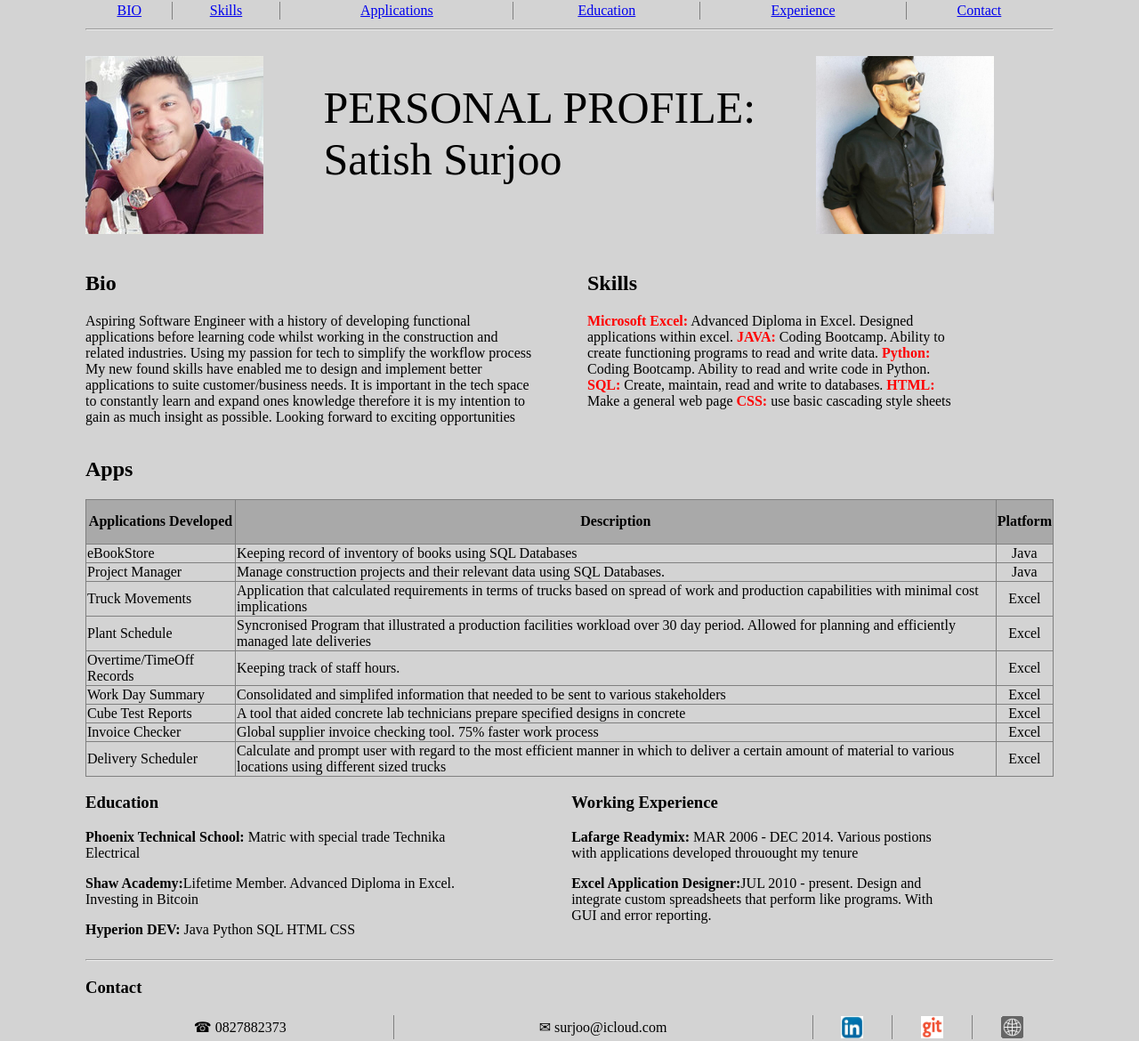
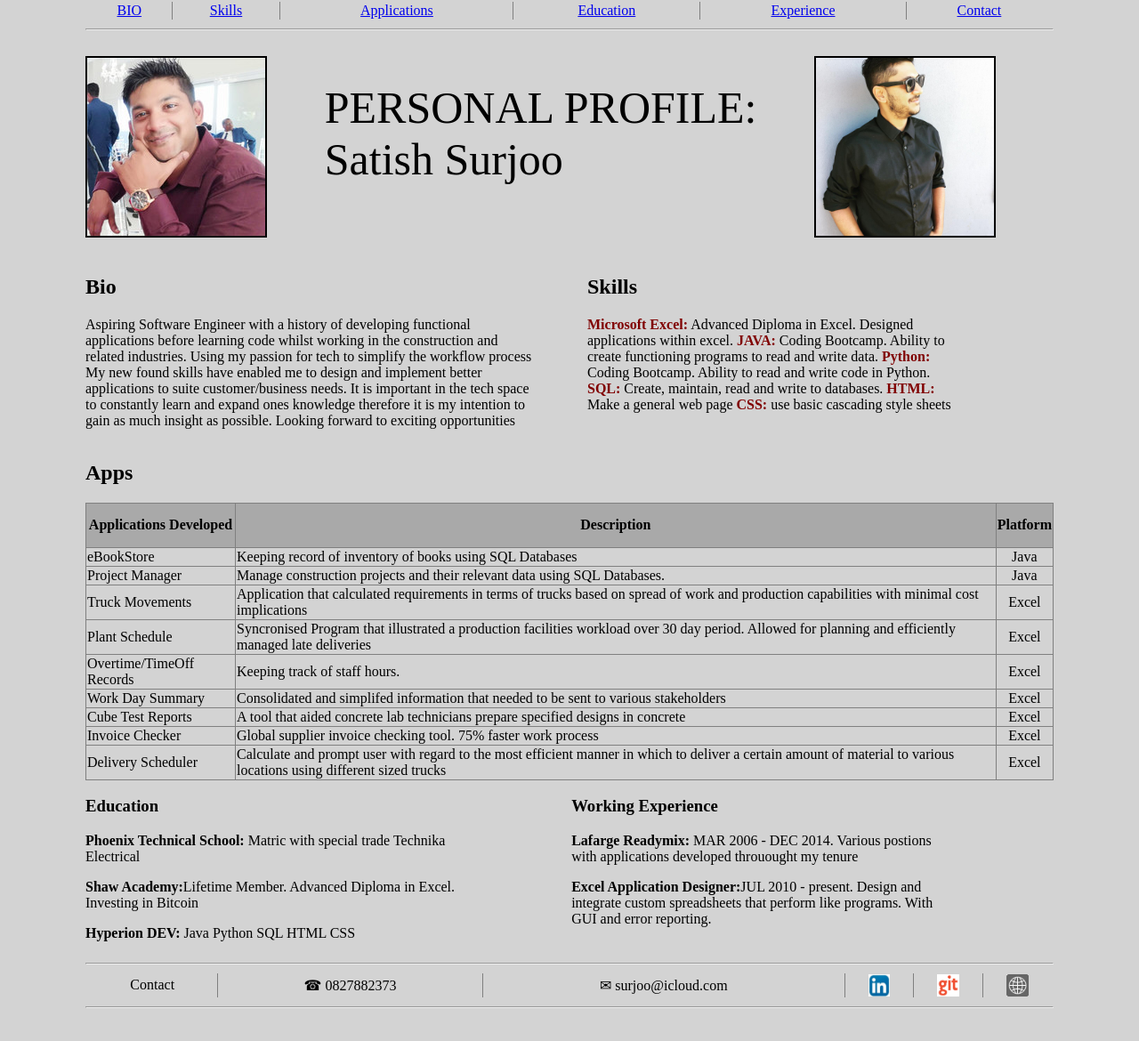
Before and after one commit to SS247/Satish_Surjoo_CV, a plain HTML site: page index.html in a window 1280 px wide. Shown: the whole page at 89% size. After the commit the page ends 1141 px from the top, so only its background shows below. Drawn offline with Linux system fonts and the light colour scheme.

Commit message:
Add files via upload

```diff
--- a/index.html
+++ b/index.html
@@ -2,6 +2,7 @@
 <html>
 	<head>
 		<title>Personal Portfolio </title>
+		<link rel="shortcut icon" type="image/x-icon" href="favico.png" />
 
 
 	<link href = "myStyle.css" rel="stylesheet" type="text/css">
@@ -25,13 +26,13 @@
 
 		<div id ="container">
 
-		<h1  id = "pic"> <img  src= "cmd.jpg" height = "200px">
+		<h1  id = "pic"> <img  src= "cmd.jpg" height = "200px" style = "border:2px solid black">
 				 <br>
 
 		</h1>
 		<p id = "bigT">PERSONAL PROFILE:<br> Satish Surjoo </p>
 
-		<h1  id = "pic2"> <img  src= "cmd2.jpeg" height = "200px">
+		<h1  id = "pic2"> <img  src= "cmd2.jpeg" height = "200px" style = "border:2px solid black">
 				 <br>
 
 		</h1>
@@ -47,12 +48,12 @@
 			</p></section>
 
 		<section id = "skills"><h2>Skills</h2>
-			<p><b style="color:red;">Microsoft Excel:</b> Advanced Diploma in Excel. Designed applications within excel.
-			<b style="color:red;">  JAVA:</b> Coding Bootcamp. Ability to create functioning programs to read and write data.
-			<b style="color:red;">  Python:</b> Coding Bootcamp. Ability to read and write code in Python.
-			<b style="color:red;">   SQL:</b> Create, maintain, read and write to databases.
-			<b style="color:red;">   HTML:</b> Make a general web page
-			<b style="color:red;">    CSS:</b> use basic cascading style sheets</p>
+			<p><b style="color:maroon;">Microsoft Excel:</b> Advanced Diploma in Excel. Designed applications within excel.
+			<b style="color:maroon;">  JAVA:</b> Coding Bootcamp. Ability to create functioning programs to read and write data.
+			<b style="color:maroon;">  Python:</b> Coding Bootcamp. Ability to read and write code in Python.
+			<b style="color:maroon;">   SQL:</b> Create, maintain, read and write to databases.
+			<b style="color:maroon;">   HTML:</b> Make a general web page
+			<b style="color:maroon;">    CSS:</b> use basic cascading style sheets</p>
 		</section>
 		</div>
 
@@ -132,11 +133,12 @@
 		</div>
 		<hr>
 	<section id ="contact">
-		<h3>Contact</h3>
+
 
 
 			<table id = "t4">
 	   	<tr>
+		<td style="text-align: center;"> Contact</td>
 			<td style="text-align: center;"> ☎ 0827882373 </td>
 			<td style="text-align: center;"> ✉ surjoo@icloud.com </td>
 			<td style="text-align: center;"><a href="https://za.linkedin.com/in/satish-surjoo-b16570176">
@@ -148,6 +150,8 @@
 		</tr>
 		</table>
 
+		<hr>
+
 
 
 	</section>
```
Also changed, not shown: favico.png (added).
